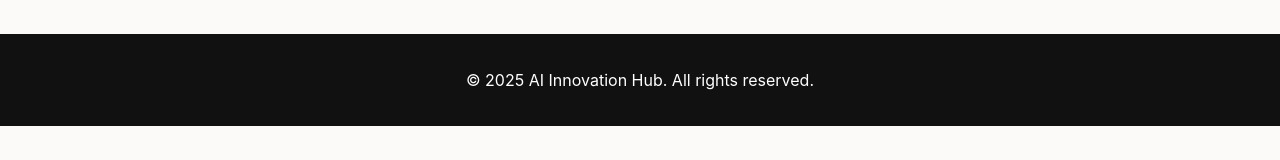
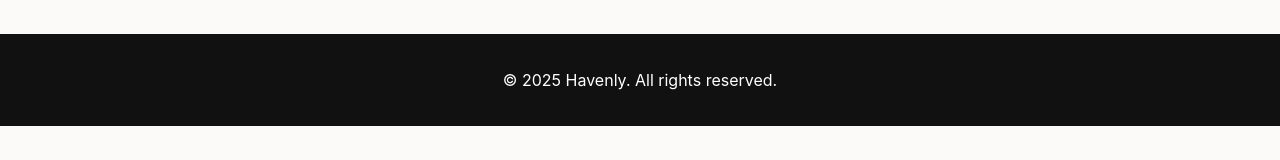
Before and after one commit to Khrboshi/havenly, a Next.js app: page / in a window 1280 px wide. Shown: the part 595-755 px from the top of the page. Built offline with nearby package versions, Linux system fonts and the light colour scheme.

Commit message:
Update footer text from 'AI Innovation Hub' to 'Havenly'

```diff
--- a/components/Footer.js
+++ b/components/Footer.js
@@ -1,7 +1,7 @@
 export default function Footer() {
   return (
     <footer style={{ padding: '20px', backgroundColor: '#111', color: '#fff', textAlign: 'center' }}>
-      <p>&copy; {new Date().getFullYear()} AI Innovation Hub. All rights reserved.</p>
+      <p>&copy; {new Date().getFullYear()} Havenly. All rights reserved.</p>
     </footer>
   );
 }
```
